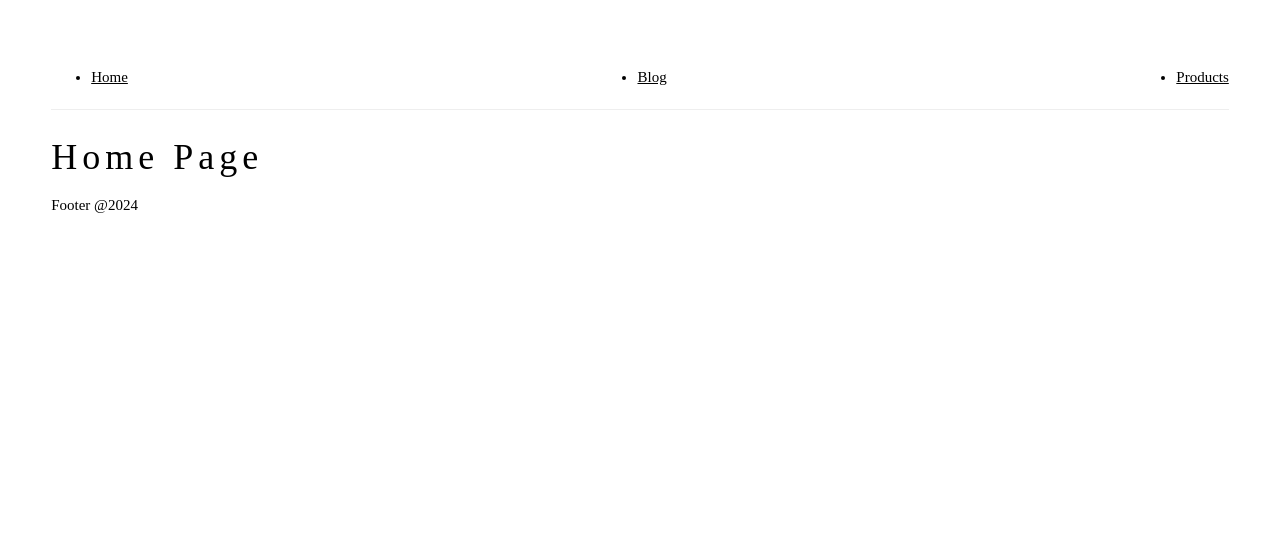
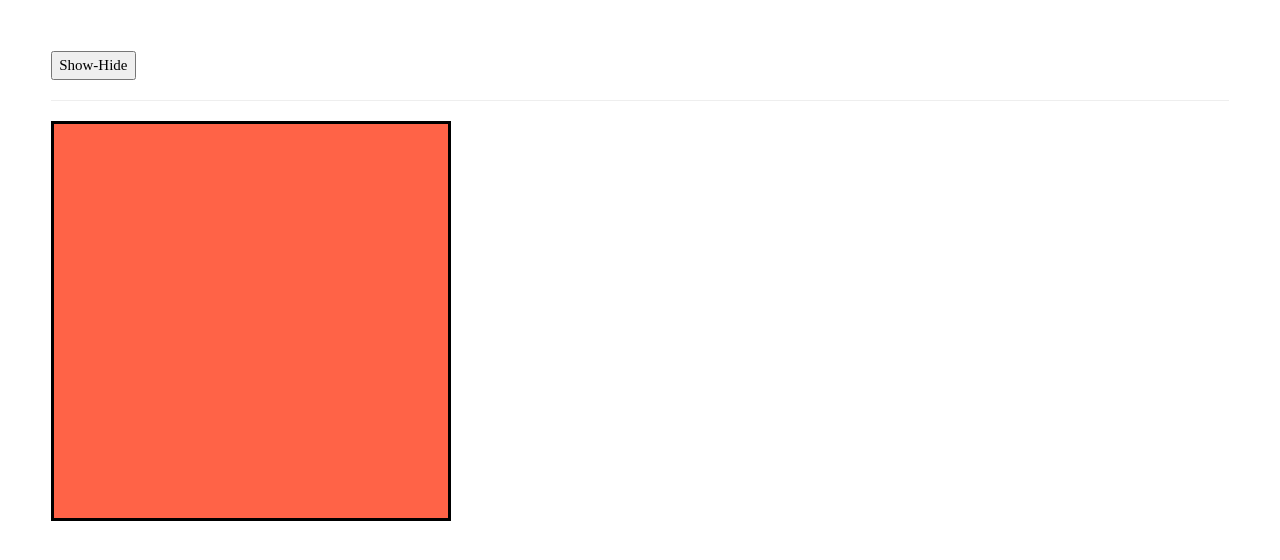
Before and after one commit to yakintech/turkcell-react-tutorial-4, a React (Create React App) app: page / in a window 1280 px wide. Shown: the top 560 px of the page. Built offline with nearby package versions, Linux system fonts and the light colour scheme.

Commit message:
Add state management samples; implement StateIntro, StateColorSample, and StateIfElse components in the stateSample directory

```diff
--- a/src/App.jsx
+++ b/src/App.jsx
@@ -4,8 +4,13 @@ import Blog from "./pages/Blog";
 import Products from "./pages/Products";
 import NotFound from "./pages/NotFound";
 import Detail from "./pages/Detail";
+import StateIntro from "./stateSample/StateIntro";
+import StateColorSample from "./stateSample/StateColorSample";
+import StateIfElse from "./stateSample/StateIfElse";
 
 function App() {
+
+  return <StateIfElse />
 
   return <>
       <ul style={{display:'flex', justifyContent:'space-between'}}>
--- /dev/null
+++ b/src/stateSample/StateColorSample.jsx
@@ -0,0 +1,16 @@
+import React, { useState } from 'react'
+
+function StateColorSample() {
+
+    const [color, setcolor] = useState("tomato")
+
+    return <>
+    <button onClick={() => setcolor("black")}>Change Color</button>
+    <hr />
+    <div style={{width:200, height:200, backgroundColor:color}}>
+
+    </div>
+    </>
+}
+
+export default StateColorSample
--- /dev/null
+++ b/src/stateSample/StateIfElse.jsx
@@ -0,0 +1,16 @@
+import React, { useState } from 'react'
+
+function StateIfElse() {
+
+    const [toggle, settoggle] = useState(true)
+
+  return <>
+        <button onClick={() => settoggle(!toggle)}>Show-Hide</button>
+        <hr />
+        {
+            toggle == true ? <div style={{width:400, height:400, borderStyle:'solid', backgroundColor:'tomato'}}></div> : <></>
+        }
+  </>
+}
+
+export default StateIfElse
--- /dev/null
+++ b/src/stateSample/StateIntro.jsx
@@ -0,0 +1,21 @@
+import React, { useState } from 'react'
+
+function StateIntro() {
+
+    const [number, setnumber] = useState(0)
+
+    console.log("State Intro component rendered!")
+
+    const change = () => {
+        // number = 200
+        // document.querySelector("h1").innerHTML = "Number: " + number
+        setnumber(200) //  number = 200
+    }
+
+    return <>
+        <h1>Number: {number}</h1>
+        <button onClick={change}>Change Number</button>
+    </>
+}
+
+export default StateIntro
```
